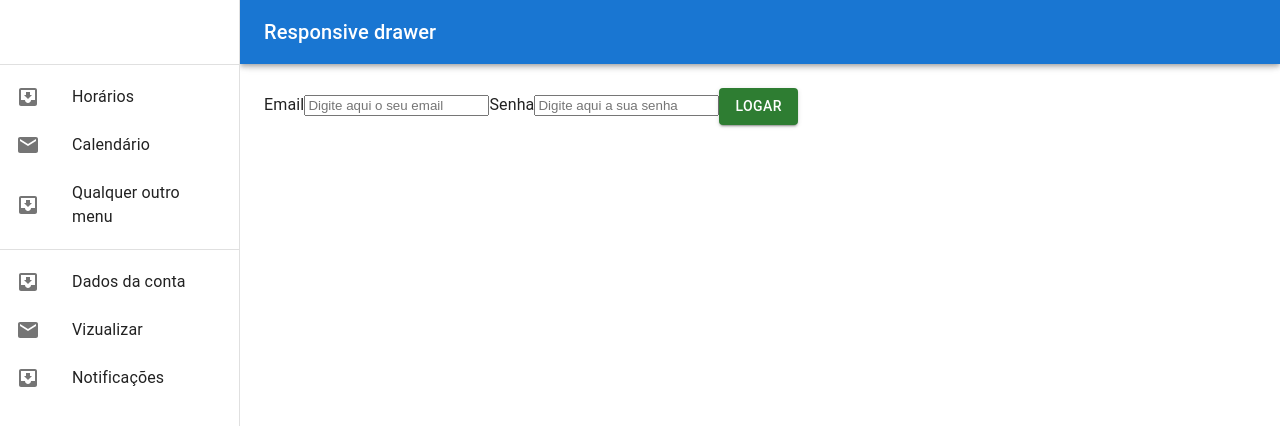
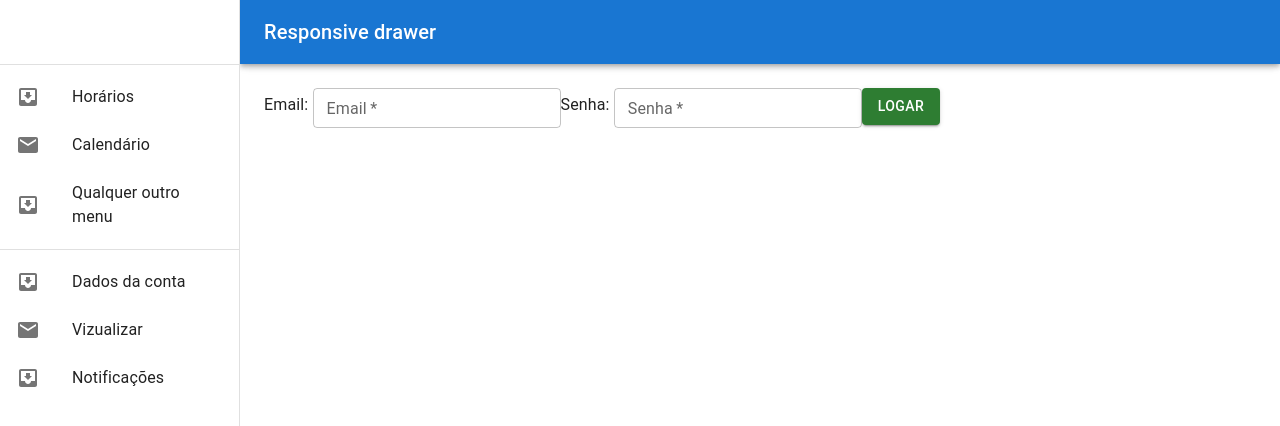
Before and after one commit to DinoHunter13000/novo-projeto-react, a React (Create React App) app: page /home in a window 1280 px wide. Shown: the top 426 px of the page. Built offline with nearby package versions, Linux system fonts and the light colour scheme.

Commit message:
home alterada

```diff
--- a/src/pages/home.tsx
+++ b/src/pages/home.tsx
@@ -1,5 +1,8 @@
 import { useParams } from "react-router-dom";
 import Button from '@mui/material/Button';
+import * as React from 'react';
+import Box from '@mui/material/Box';
+import TextField from '@mui/material/TextField';
 
 const Home = () => {
   let { contatoId } = useParams();
@@ -7,10 +10,10 @@ const Home = () => {
     <>
     <main>
       <div className="caixa_de_login">
-          <label htmlFor="Email">Email</label>
-          <input className="input_email" placeholder="Digite aqui o seu email" type="email" name="email" id="email" required />
-          <label htmlFor="Senha">Senha</label>
-          <input className="input_senha" placeholder="Digite aqui a sua senha" type="password" name="password" id="password" required />
+          <label htmlFor="Email">Email: </label>
+          <TextField id="outlined-basic" label="Email" variant="outlined" required type="email" name="email" itemID="email" size="small"/>
+          <label htmlFor="Senha">Senha: </label>
+          <TextField id="outlined-basic" label="Senha" variant="outlined" required type="email" name="email" itemID="email" size="small"/>
           <Button variant="contained" color="success">Logar</Button>
       </div>
     </main>
```
